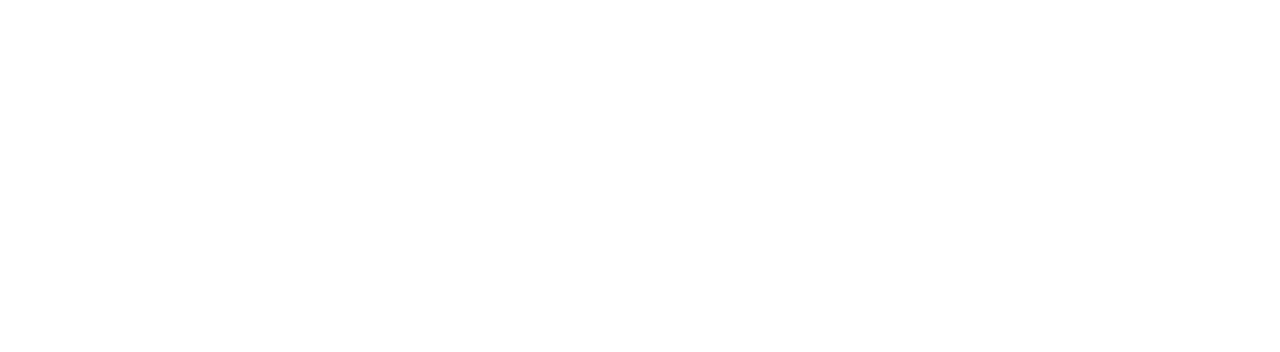
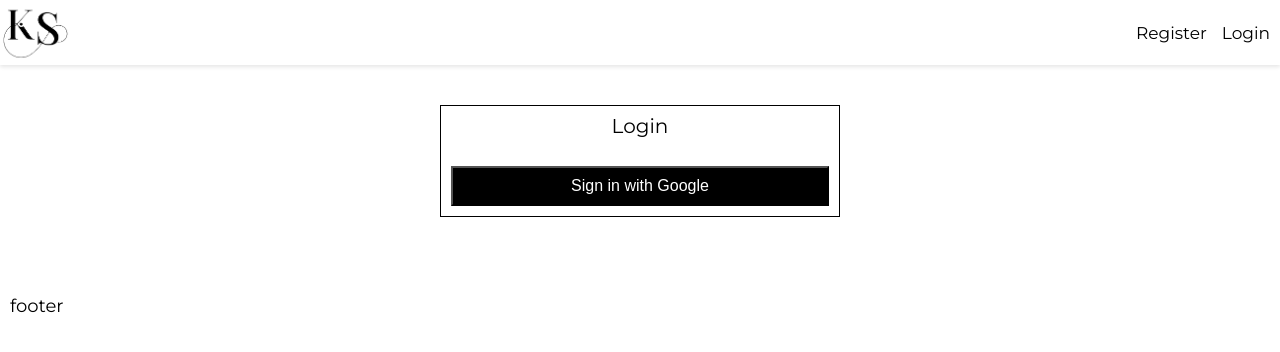
Before and after one commit to KaisaSS/e-commerce, a React (Create React App) app: page /login in a window 1280 px wide. Shown: the top 352 px of the page. Built offline with nearby package versions, Linux system fonts and the light colour scheme; no server answers.

Commit message:
Implement Google signin

```diff
--- a/src/App.js
+++ b/src/App.js
@@ -1,15 +1,54 @@
-import React from "react";
-import { Route, Switch } from "react-router-dom";
+import React, { Component } from "react";
+import { Route, Switch, Redirect } from "react-router-dom";
+import { auth, handleUserProfile } from "./firebase/utils";
 //layouts
 import HomepageLayout from "./layouts/HomepageLayout";
 import MainLayout from "./layouts/MainLayout";
 //pages
 import Homepage from "./pages/Homepage";
+import Login from "./pages/Login";
 import Registration from "./pages/Registration";
 //styles
 import "./default.scss";
 
-function App() {
+const initialState = {
+  currentUser: null,
+};
+
+class App extends Component {
+  constructor(props) {
+    super(props);
+    this.state = { ...initialState };
+  }
+
+  authListener = null;
+
+  componentDidMount() {
+    this.authListener = auth.onAuthStateChanged(async (userAuth) => {
+      if (userAuth) {
+        const userRef = await handleUserProfile(userAuth);
+        userRef.onSnapshot((snapshot) => {
+          this.setState({
+            currentUser: {
+              id: snapshot.id,
+              ...snapshot.data(),
+            },
+          });
+        });
+      }
+      this.setState({
+        ...initialState,
+      });
+    });
+  }
+
+  componentWillUnmount() {
+    this.authListener();
+  }
+
+  render() {
+    const { currentUser } = this.state;
+
     return (
       <div className="App">
         <Switch>
@@ -17,7 +56,7 @@
             exact
             path="/"
             render={() => (
-            <HomepageLayout>
+              <HomepageLayout currentUser={currentUser}>
                 <Homepage />
               </HomepageLayout>
             )}
@@ -25,14 +64,27 @@
           <Route
             path="/register"
             render={() => (
-            <MainLayout>
+              <MainLayout currentUser={currentUser}>
                 <Registration />
               </MainLayout>
             )}
+          />{" "}
+          <Route
+            path="/login"
+            render={() =>
+              currentUser ? (
+                <Redirect to="/" />
+              ) : (
+                <MainLayout currentUser={currentUser}>
+                  <Login />
+                </MainLayout>
+              )
+            }
           />
         </Switch>
       </div>
     );
   }
+}
 
 export default App;
--- a/src/components/Header/index.js
+++ b/src/components/Header/index.js
@@ -1,9 +1,12 @@
 import React from "react";
 import { Link } from "react-router-dom";
+import { auth } from "../../firebase/utils";
 import "./styles.scss";
 import logo from "../../assets/logo.png";
 
-const Header = () => {
+const Header = (props) => {
+  const { currentUser } = props;
+
   return (
     <header className="header">
       <div className="wrap">
@@ -13,15 +16,31 @@
           </Link>
         </div>
         <div className="callToActions">
-          <ul>
-            <li>
-              <Link to="/register">Register</Link>
-            </li>
-          </ul>
+          {currentUser && (
+            <ul>
+              <li>
+                <span onClick={() => auth.signOut()}>Log Out</span>
+              </li>
+            </ul>
+          )}
+          {!currentUser && (
+            <ul>
+              <li>
+                <Link to="/register">Register</Link>
+              </li>
+              <li>
+                <Link to="/login">Login</Link>
+              </li>
+            </ul>
+          )}
         </div>
       </div>
     </header>
   );
 };
 
+Header.defaultProps = {
+  currentUser: null,
+};
+
 export default Header;
--- a/src/components/Header/styles.scss
+++ b/src/components/Header/styles.scss
@@ -38,9 +38,13 @@
 
       li {
         list-style-type: none;
+        display: inline-block;
+        margin-left: 1.5rem;
 
-        a {
+        a,
+        span {
           font-size: 1.7rem;
+          cursor: pointer;
         }
       }
     }
--- /dev/null
+++ b/src/components/SignIn/index.js
@@ -0,0 +1,31 @@
+import React, { Component } from "react";
+import Button from "../forms/Button";
+import { signInWithGoogle } from "../../firebase/utils";
+import "./styles.scss";
+
+class SignIn extends Component {
+  handleSubmit = async (e) => {
+    e.preventDefault();
+  };
+
+  render() {
+    return (
+      <div className="signin">
+        <div className="wrap">
+          <h2>Login</h2>
+          <div className="formWrap">
+            <form onSubmit={this.handleSubmit}>
+              <div className="socialSignin">
+                <div>
+                  <Button onClick={signInWithGoogle}>Sign in with Google</Button>
+                </div>
+              </div>
+            </form>
+          </div>
+        </div>
+      </div>
+    );
+  }
+}
+
+export default SignIn;
--- /dev/null
+++ b/src/components/SignIn/styles.scss
@@ -0,0 +1,26 @@
+.signin {
+  display: block;
+  width: 100%;
+  max-width: 40rem;
+  margin: 4rem auto 6rem;
+  border: 1px solid black;
+
+  .wrap {
+    padding: 10px;
+
+    h2 {
+      display: block;
+      width: 100%;
+      margin: 0 auto;
+      padding: 0;
+      font-size: 2rem;
+      line-height: 1;
+      font-weight: 400;
+      text-align: center;
+    }
+
+    .socialSignin {
+      margin-top: 3rem;
+    }
+  }
+}
--- a/src/layouts/HomepageLayout.js
+++ b/src/layouts/HomepageLayout.js
@@ -2,11 +2,11 @@
 import Footer from "../components/Footer";
 import Header from "../components/Header";
 
-const HomepageLayout = ({ children }) => {
+const HomepageLayout = (props) => {
   return (
     <div className="fullHeight">
-      <Header />
-      {children}
+      <Header {...props} />
+      {props.children}
       <Footer />
     </div>
   );
--- a/src/layouts/MainLayout.js
+++ b/src/layouts/MainLayout.js
@@ -2,11 +2,11 @@
 import Footer from "../components/Footer";
 import Header from "../components/Header";
 
-const MainLayout = ({ children }) => {
+const MainLayout = (props) => {
   return (
     <div>
-      <Header />
-      <div className="main">{children}</div>
+      <Header {...props} />
+      <div className="main">{props.children}</div>
       <Footer />
     </div>
   );
--- /dev/null
+++ b/src/pages/Login/index.js
@@ -0,0 +1,9 @@
+import React from "react";
+import SignIn from "../../components/SignIn";
+import "./styles.scss";
+
+const Login = () => {
+  return <SignIn />;
+};
+
+export default Login;
```
Also changed, not shown: src/pages/Login/styles.scss (added). Lines whose indentation alone changed are shown as unchanged.
